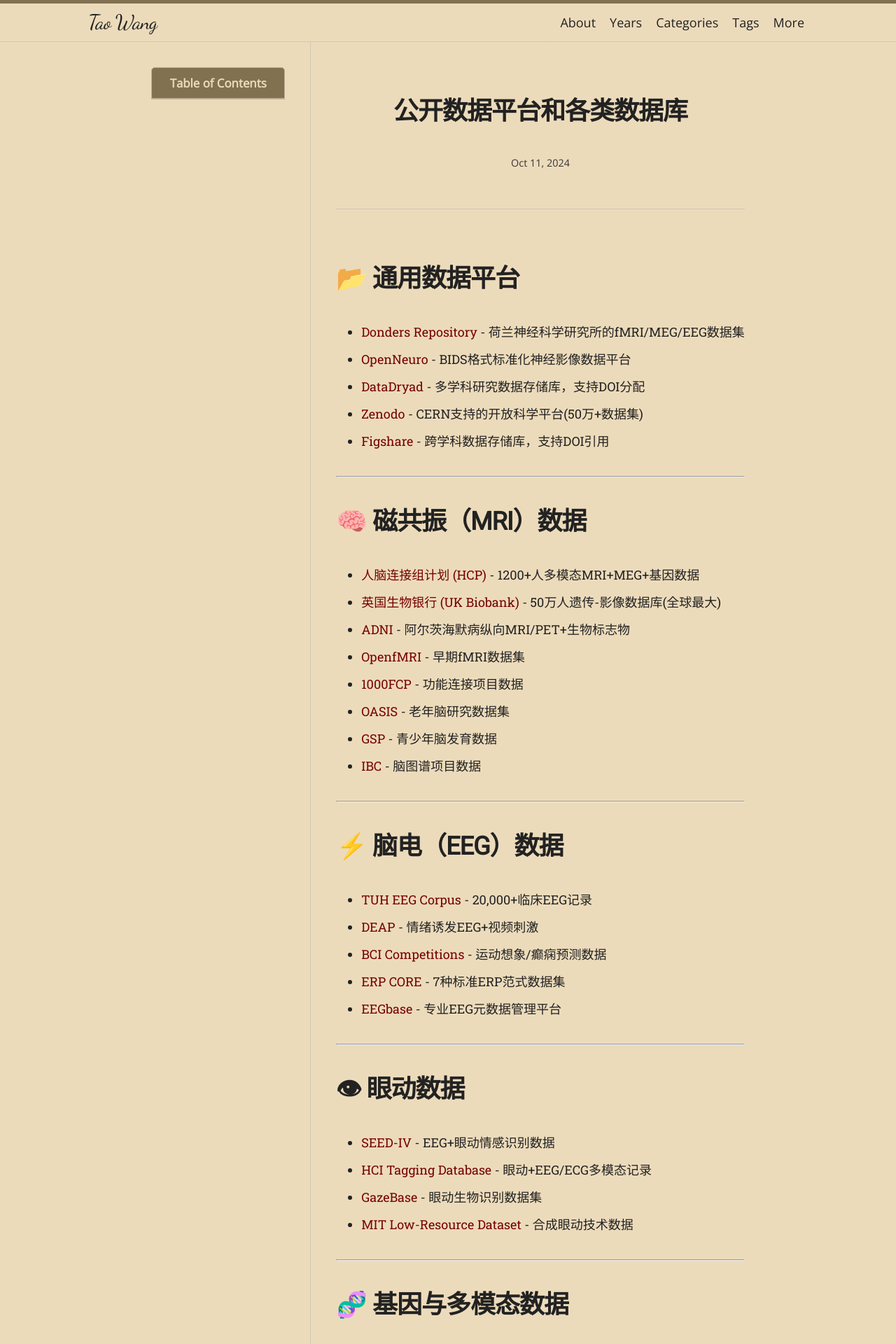
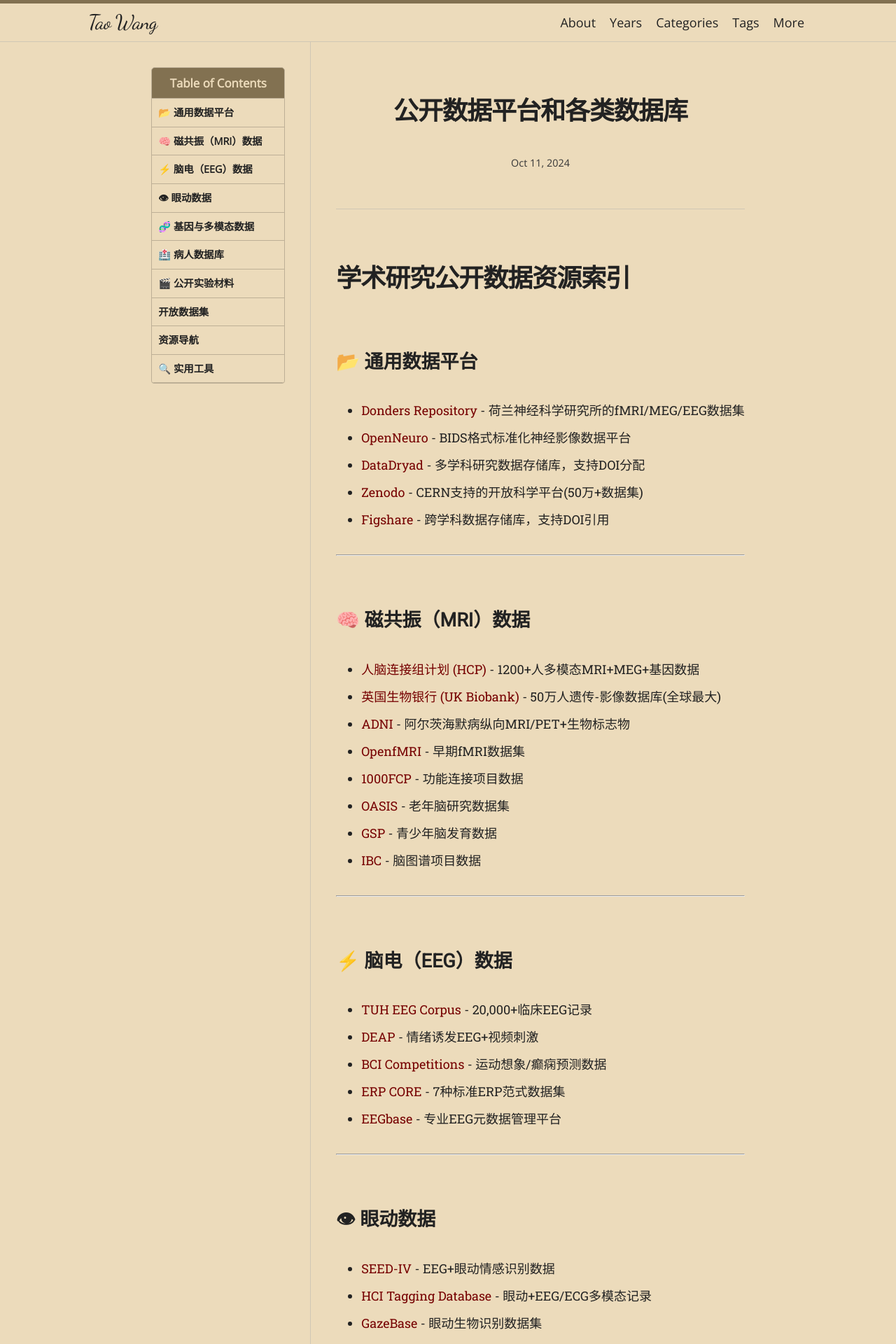
Before and after one commit to wsanshi30/Blog, a Jekyll site: the page built from _posts/2024-10-15-公开数据整理.md, in a window 1280 px wide. Shown: the top 1920 px of the page at 70% size. Built offline with Jekyll 4.4.1, drawn with Linux system fonts in a browser that asks for light colours; nearby versions of some CDN libraries; some web fonts are replaced.

Commit message:
Update 2024-10-15-公开数据整理.md

```diff
--- a/_posts/2024-10-15-公开数据整理.md
+++ b/_posts/2024-10-15-公开数据整理.md
@@ -7,7 +7,8 @@ tags: data openscience
 toc: true
 ---
 
-# 📂 通用数据平台
+# 学术研究公开数据资源索引
+## 📂 通用数据平台
 - [Donders Repository](https://data.donders.ru.nl/collections/published?0) - 荷兰神经科学研究所的fMRI/MEG/EEG数据集
 - [OpenNeuro](https://openneuro.org/) - BIDS格式标准化神经影像数据平台
 - [DataDryad](https://datadryad.org/stash/) - 多学科研究数据存储库，支持DOI分配
@@ -16,7 +17,7 @@ toc: true
 
 ---
 
-# 🧠 磁共振（MRI）数据
+## 🧠 磁共振（MRI）数据
 - [人脑连接组计划 (HCP)](http://www.humanconnectome.org) - 1200+人多模态MRI+MEG+基因数据
 - [英国生物银行 (UK Biobank)](https://www.ukbiobank.ac.uk) - 50万人遗传-影像数据库(全球最大)
 - [ADNI](http://adni.loni.usc.edu) - 阿尔茨海默病纵向MRI/PET+生物标志物
@@ -28,7 +29,7 @@ toc: true
 
 ---
 
-# ⚡ 脑电（EEG）数据
+## ⚡ 脑电（EEG）数据
 - [TUH EEG Corpus](https://isip.piconepress.com/projects/tuh_eeg) - 20,000+临床EEG记录
 - [DEAP](http://www.eecs.qmul.ac.uk/mmv/datasets/deap) - 情绪诱发EEG+视频刺激
 - [BCI Competitions](https://www.bbci.de/competition) - 运动想象/癫痫预测数据
@@ -37,7 +38,7 @@ toc: true
 
 ---
 
-# 👁 眼动数据
+## 👁 眼动数据
 - [SEED-IV](https://bcmi.sjtu.edu.cn/~seed/seed-iv.html) - EEG+眼动情感识别数据
 - [HCI Tagging Database](https://mahnob-db.eu/hci-tagging) - 眼动+EEG/ECG多模态记录
 - [GazeBase](https://gazebase.org) - 眼动生物识别数据集
@@ -45,21 +46,21 @@ toc: true
 
 ---
 
-# 🧬 基因与多模态数据
+## 🧬 基因与多模态数据
 - [UK Biobank](https://www.ukbiobank.ac.uk) - 50万人基因组+MRI深度表型
 - [美国国家精神卫生档案 (NDA)](https://nda.nih.gov) - 自闭症/精神疾病基因组+影像
 - [gnomAD](https://gnomad.broadinstitute.org) - 76万人基因组变异公共目录
 
 ---
 
-# 🏥 病人数据库
+## 🏥 病人数据库
 - [ADNI](http://adni.loni.usc.edu) - 阿尔茨海默病纵向研究
 - [Parkinson's Progression Markers](https://www.ppmi-info.org/) - 帕金森病生物标志物+影像
 - [NIMH Clinical Trials](https://www.nimh.nih.gov/) - 精神疾病临床试验数据
 
 ---
 
-# 🎬 公开实验材料
+## 🎬 公开实验材料
 - [DEAP刺激库](http://www.eecs.qmul.ac.uk/mmv/datasets/deap/download.html) - 情绪诱发视频素材
 - [MAHNOB-HCI](https://mahnob-db.eu/) - 情感诱发媒体库
 - [NAPS 图片库](http://napsdataset.com/) - 标准化情感图片集
@@ -67,19 +68,19 @@ toc: true
 
 ---
 
-# 开放数据集
+## 开放数据集
 - [CoRR](http://fcon_1000.projects.nitrc.org/indi/CoRR/html/index.html) - 重测信度研究数据
 - [MSC](https://legacy.openfmri.org/dataset/ds000224/) - 个体差异研究数据
 
 ---
 
-# 资源导航
+## 资源导航
 - [开放MEG/EEG数据汇总](https://sccn.ucsd.edu/~arno/fam2data/publicly_available_EEG_data.html) - SCCN资源库
 - [EEG数据集盘点](https://zhuanlan.zhihu.com/p/138286382) - 知乎专栏汇总
 
 ---
 
-# 🔍 实用工具
+## 🔍 实用工具
 - [智源社区](https://hub.baai.ac.cn/) - 国内科研数据集平台
 - [NITRC](http://www.nitrc.org) - 神经影像工具与数据资源
 - [BIDS标准](https://bids.neuroimaging.io) - 神经影像数据标准化规范
```
